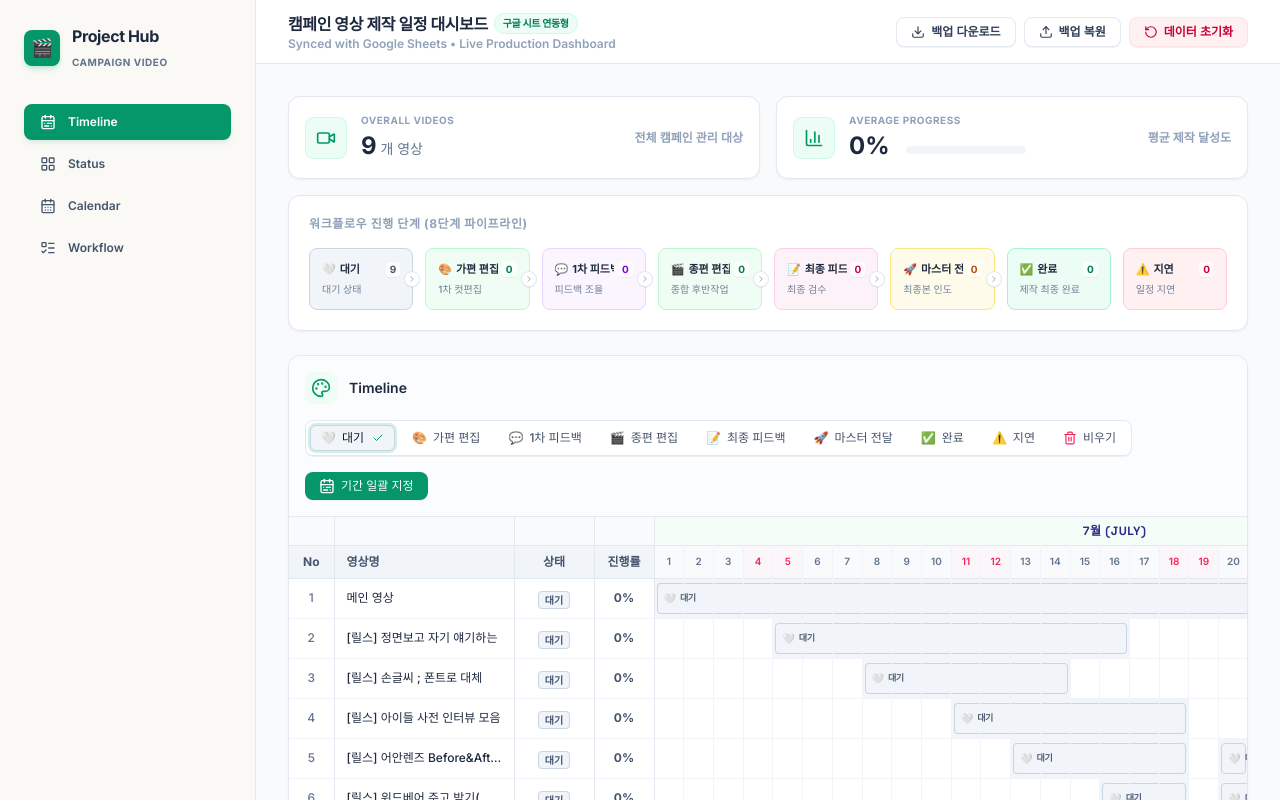
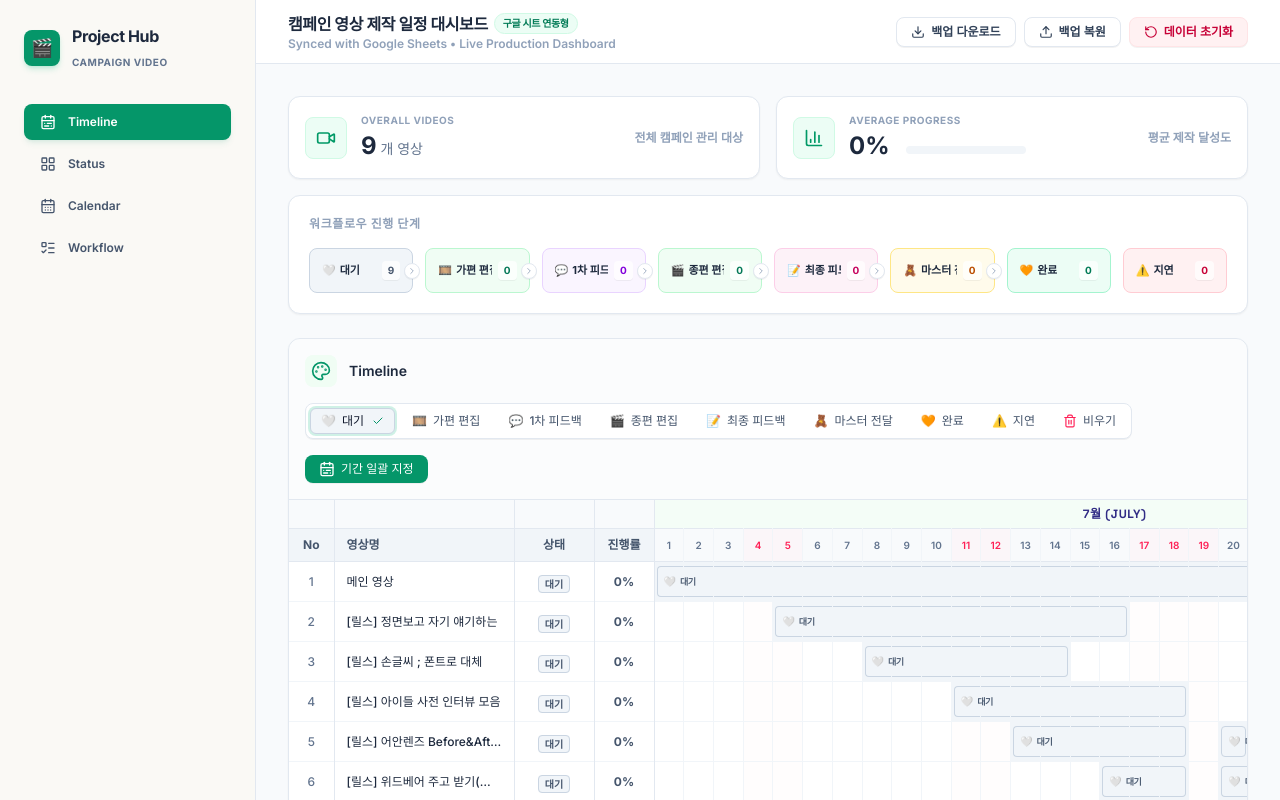
Before and after one commit to sinhyelee-svg/Project-Hub, a React (Vite) app: page / in a window 1280 px wide. Shown: the top 800 px of the page. Built offline with nearby package versions, Linux system fonts and the light colour scheme.

Commit message:
feat: update UI dashboard styling and calendar logic
- Refactor pipeline summary display
- Add holiday/weekend highlighting to calendar
- Update status emojis and progress bar visuals
- Clean up table headers and project metadata

```diff
--- a/index.html
+++ b/index.html
@@ -3,7 +3,7 @@
   <head>
     <meta charset="UTF-8" />
     <meta name="viewport" content="width=device-width, initial-scale=1.0" />
-    <title>Welcome to my Project Hub</title>
+    <title>My Google AI Studio App</title>
   </head>
   <body>
     <div id="root"></div>
--- a/src/components/CalendarView.tsx
+++ b/src/components/CalendarView.tsx
@@ -122,6 +122,15 @@ export const CalendarView: React.FC<CalendarViewProps> = ({ videos }) => {
             const isSelected = selectedDay === day;
             const daySchedules = getSchedulesForDate(day);
             const isWeekend = (day + offset - 1) % 7 === 0 || (day + offset - 1) % 7 === 6;
+            const holidayName =
+              currentMonth === 7 && day === 17
+                ? '제헌절'
+                : currentMonth === 9 && (day === 24 || day === 25 || day === 26)
+                ? '추석 연휴'
+                : null;
+            const isHoliday = !!holidayName;
+            const isSunday = (day + offset - 1) % 7 === 0;
+            const isSaturday = (day + offset - 1) % 7 === 6;
 
             return (
               <button
@@ -130,6 +139,8 @@ export const CalendarView: React.FC<CalendarViewProps> = ({ videos }) => {
                 className={`relative min-h-[110px] rounded-xl border p-2 flex flex-col justify-start items-stretch text-left transition-all ${
                   isSelected
                     ? 'border-indigo-600 bg-indigo-50/30 shadow-2xs ring-2 ring-indigo-600/10'
+                    : isHoliday || isSunday
+                    ? 'border-rose-100 bg-rose-50/5 hover:bg-rose-50/20 hover:border-rose-300'
                     : 'border-slate-100 bg-white hover:bg-slate-50 hover:border-slate-300'
                 }`}
               >
@@ -138,14 +149,14 @@ export const CalendarView: React.FC<CalendarViewProps> = ({ videos }) => {
                   className={`text-xs font-bold mb-1.5 ${
                     isSelected
                       ? 'text-indigo-700 font-extrabold'
-                      : isWeekend
-                      ? (day + offset - 1) % 7 === 0
-                        ? 'text-rose-500'
-                        : 'text-indigo-500'
+                      : isSunday || isHoliday
+                      ? 'text-rose-500'
+                      : isSaturday
+                      ? 'text-indigo-500'
                       : 'text-slate-700'
                   }`}
                 >
-                  {day}
+                  {day} {isHoliday && <span className="text-[9px] font-normal text-rose-400 select-none ml-1">{holidayName}</span>}
                 </span>
 
                 {/* Direct Detail Schedules */}
--- a/src/components/DashboardStats.tsx
+++ b/src/components/DashboardStats.tsx
@@ -94,10 +94,10 @@ export const DashboardStats: React.FC<DashboardStatsProps> = ({ videos }) => {
         </motion.div>
       </div>
 
-      {/* 8-Stage Unified Pipeline Row */}
+      {/* Unified Pipeline Row */}
       <div className="bg-white rounded-xl border border-slate-200 shadow-xs p-5" id="pipeline-container">
         <h3 className="text-xs font-extrabold text-slate-400 uppercase tracking-wider mb-4 flex items-center gap-1.5">
-          <span>워크플로우 진행 단계 (8단계 파이프라인)</span>
+          <span>워크플로우 진행 단계</span>
         </h3>
 
         <div className="grid grid-cols-2 sm:grid-cols-4 lg:grid-cols-8 gap-3" id="pipeline-steps-grid">
@@ -113,20 +113,17 @@ export const DashboardStats: React.FC<DashboardStatsProps> = ({ videos }) => {
                 initial="hidden"
                 animate="visible"
                 variants={cardVariants}
-                className={`relative rounded-lg p-3 border transition-all duration-200 ${meta.bg} ${meta.border} flex flex-col justify-between`}
+                className={`relative rounded-lg p-3 border transition-all duration-200 ${meta.bg} ${meta.border} flex items-center justify-between`}
                 id={`pipeline-step-${stage.status}`}
               >
-                <div>
-                  <div className="flex items-center justify-between gap-1 mb-1">
+                <div className="flex items-center justify-between gap-1.5 w-full">
                   <span className="text-[11px] font-bold text-slate-800 flex items-center gap-1 truncate">
                     <span>{meta.emoji}</span>
                     <span>{stage.label}</span>
                   </span>
-                    <span className={`text-[10px] px-1 py-0.2 rounded font-black shrink-0 ${meta.color} bg-white/70 shadow-2xs`}>
+                  <span className={`text-[10px] px-1.5 py-0.5 rounded font-black shrink-0 ${meta.color} bg-white/70 shadow-2xs`}>
                     {count}
                   </span>
-                  </div>
-                  <p className="text-[10px] text-slate-500/90 font-medium truncate">{stage.desc}</p>
                 </div>
 
                 {/* Connective Flow Arrows for Desktop screens */}
--- a/src/components/GanttTimeline.tsx
+++ b/src/components/GanttTimeline.tsx
@@ -3,6 +3,29 @@ import { VideoItem, SchedulePhase } from '../types';
 import { DATE_LIST, PHASE_META, STATUS_META } from '../data';
 import { Palette, Trash2, CalendarRange, MousePointerClick, ChevronRight, Check } from 'lucide-react';
 import { motion } from 'motion/react';
+
+// Helper to identify Sunday/Saturdays or Korean Holidays
+const isRedDay = (dateStr: string): boolean => {
+  const [mStr, dStr] = dateStr.split('/');
+  const month = parseInt(mStr);
+  const dayNum = parseInt(dStr);
+
+  // Specific requested holidays
+  if (month === 7 && dayNum === 17) return true;
+  if (month === 9 && (dayNum === 24 || dayNum === 25 || dayNum === 26)) return true;
+
+  // Weekends
+  if (month === 7) {
+    return (dayNum + 2) % 7 === 6 || (dayNum + 2) % 7 === 0; // July 1 is Wed
+  }
+  if (month === 8) {
+    return (dayNum + 5) % 7 === 6 || (dayNum + 5) % 7 === 0; // Aug 1 is Sat
+  }
+  if (month === 9) {
+    return (dayNum + 1) % 7 === 6 || (dayNum + 1) % 7 === 0; // Sep 1 is Tue
+  }
+  return false;
+};
 
 interface GanttTimelineProps {
   videos: VideoItem[];
@@ -270,12 +293,12 @@ export const GanttTimeline: React.FC<GanttTimelineProps> = ({
               {Array.from({ length: 31 }).map((_, d) => {
                 const dayNum = d + 1;
                 const dayStr = `${dayNum}`;
-                const isWeekend = (dayNum + 2) % 7 === 6 || (dayNum + 2) % 7 === 0; // July 1 is Wed
+                const isHolidayOrWeekend = isRedDay(`7/${dayNum}`);
                 return (
                   <th
                     key={`july-${dayStr}`}
                     className={`text-center text-[10px] font-semibold w-7 min-w-7 py-2 border-r border-slate-100 ${
-                      isWeekend ? 'bg-rose-50/40 text-rose-500' : 'text-slate-500'
+                      isHolidayOrWeekend ? 'bg-rose-50/40 text-rose-500' : 'text-slate-500'
                     }`}
                   >
                     {dayStr}
@@ -287,12 +310,12 @@ export const GanttTimeline: React.FC<GanttTimelineProps> = ({
               {Array.from({ length: 31 }).map((_, d) => {
                 const dayNum = d + 1;
                 const dayStr = `${dayNum}`;
-                const isWeekend = (dayNum + 5) % 7 === 6 || (dayNum + 5) % 7 === 0; // Aug 1 is Sat
+                const isHolidayOrWeekend = isRedDay(`8/${dayNum}`);
                 return (
                   <th
                     key={`august-${dayStr}`}
                     className={`text-center text-[10px] font-semibold w-7 min-w-7 py-2 border-r border-slate-100 ${
-                      isWeekend ? 'bg-rose-50/40 text-rose-500' : 'text-slate-500'
+                      isHolidayOrWeekend ? 'bg-rose-50/40 text-rose-500' : 'text-slate-500'
                     }`}
                   >
                     {dayStr}
@@ -304,12 +327,12 @@ export const GanttTimeline: React.FC<GanttTimelineProps> = ({
               {Array.from({ length: 30 }).map((_, d) => {
                 const dayNum = d + 1;
                 const dayStr = `${dayNum}`;
-                const isWeekend = (dayNum + 1) % 7 === 6 || (dayNum + 1) % 7 === 0; // Sep 1 is Tue
+                const isHolidayOrWeekend = isRedDay(`9/${dayNum}`);
                 return (
                   <th
                     key={`september-${dayStr}`}
                     className={`text-center text-[10px] font-semibold w-7 min-w-7 py-2 border-r border-slate-100 ${
-                      isWeekend ? 'bg-rose-50/40 text-rose-500' : 'text-slate-500'
+                      isHolidayOrWeekend ? 'bg-rose-50/40 text-rose-500' : 'text-slate-500'
                     }`}
                   >
                     {dayStr}
@@ -370,7 +393,7 @@ export const GanttTimeline: React.FC<GanttTimelineProps> = ({
                       onMouseEnter={() => handleMouseEnter(video.id, date)}
                       className={`relative text-center border-r border-slate-100 p-0 h-10 transition-all select-none hover:opacity-85 overflow-visible ${
                         phase !== '' ? (isConnectedLeft ? 'z-10' : 'z-[15]') : 'z-0'
-                      } ${meta ? meta.bg : 'bg-transparent'}`}
+                      } ${meta ? meta.bg : (isRedDay(date) ? 'bg-rose-50/15' : 'bg-transparent')}`}
                       title={`${video.name} - ${date}: ${phase || '지정 없음'}`}
                     >
                       {/* Interactive block overlay */}
--- a/src/components/KanbanBoard.tsx
+++ b/src/components/KanbanBoard.tsx
@@ -12,12 +12,12 @@ interface KanbanBoardProps {
 export const KanbanBoard: React.FC<KanbanBoardProps> = ({ videos, onUpdateVideoStatus }) => {
   const columns: { status: VideoStatus; title: string; meta: any }[] = [
     { status: '대기', title: '🤍 대기', meta: STATUS_META['대기'] },
-    { status: '가편 편집', title: '🎨 가편 편집', meta: STATUS_META['가편 편집'] },
+    { status: '가편 편집', title: '🎞️ 가편 편집', meta: STATUS_META['가편 편집'] },
     { status: '1차 피드백', title: '💬 1차 피드백', meta: STATUS_META['1차 피드백'] },
     { status: '종편 편집', title: '🎬 종편 편집', meta: STATUS_META['종편 편집'] },
     { status: '최종 피드백', title: '📝 최종 피드백', meta: STATUS_META['최종 피드백'] },
-    { status: '마스터 전달', title: '🚀 마스터 전달', meta: STATUS_META['마스터 전달'] },
-    { status: '완료', title: '✅ 완료', meta: STATUS_META['완료'] },
+    { status: '마스터 전달', title: '🧸 마스터 전달', meta: STATUS_META['마스터 전달'] },
+    { status: '완료', title: '🧡 완료', meta: STATUS_META['완료'] },
     { status: '지연', title: '⚠️ 지연', meta: STATUS_META['지연'] },
   ];
 
--- a/src/components/VideoListTable.tsx
+++ b/src/components/VideoListTable.tsx
@@ -134,7 +134,7 @@ export const VideoListTable: React.FC<VideoListTableProps> = ({
               <th className="py-3 px-4 min-w-[220px]">영상명</th>
               <th className="py-3 px-4 w-[160px]">상태</th>
               <th className="py-3 px-4 min-w-[200px]">진행률</th>
-              <th className="py-3 px-4 min-w-[220px]">비고 (비고/특이사항)</th>
+              <th className="py-3 px-4 min-w-[220px]">비고</th>
               <th className="py-3 px-4 w-16 text-center">삭제</th>
             </tr>
           </thead>
@@ -232,24 +232,26 @@ export const VideoListTable: React.FC<VideoListTableProps> = ({
                           step="5"
                           value={video.progress}
                           onChange={(e) => onUpdateVideoField(video.id, 'progress', Number(e.target.value))}
-                          className="flex-1 h-1.5 bg-slate-100 rounded-lg appearance-none cursor-pointer accent-indigo-600 focus:outline-hidden"
+                          className="flex-1 h-1.5 rounded-lg appearance-none cursor-pointer accent-indigo-600 focus:outline-hidden"
+                          style={{
+                            background: `linear-gradient(to right, ${
+                              video.status === '완료'
+                                ? '#10b981' // emerald-500
+                                : video.status === '지연'
+                                ? '#f43f5e' // rose-500
+                                : '#4f46e5' // indigo-600
+                            } 0%, ${
+                              video.status === '완료'
+                                ? '#10b981'
+                                : video.status === '지연'
+                                ? '#f43f5e'
+                                : '#4f46e5'
+                            } ${video.progress}%, #e2e8f0 ${video.progress}%, #e2e8f0 100%)`
+                          }}
                         />
                         <span className="w-10 text-right font-bold text-slate-700 tabular-nums">
                           {video.progress}%
                         </span>
-                      </div>
-                      {/* Mini progress background bar */}
-                      <div className="w-full h-1 bg-slate-100 rounded-full mt-1.5 overflow-hidden">
-                        <div
-                          className={`h-full rounded-full transition-all duration-300 ${
-                            video.status === '완료'
-                              ? 'bg-emerald-500'
-                              : video.status === '지연'
-                              ? 'bg-rose-500'
-                              : 'bg-indigo-500'
-                          }`}
-                          style={{ width: `${video.progress}%` }}
-                        />
                       </div>
                     </td>
 
--- a/src/data.ts
+++ b/src/data.ts
@@ -172,7 +172,7 @@ export const PHASE_META: Record<
     color: 'text-blue-700',
     bg: 'bg-blue-50',
     border: 'border-blue-200',
-    emoji: '🎨',
+    emoji: '🎞️',
   },
   '1차 피드백': {
     label: '1차 피드백',
@@ -200,14 +200,14 @@ export const PHASE_META: Record<
     color: 'text-amber-700',
     bg: 'bg-amber-50',
     border: 'border-amber-200',
-    emoji: '🚀',
+    emoji: '🧸',
   },
   '완료': {
     label: '완료',
     color: 'text-emerald-700',
     bg: 'bg-emerald-50',
     border: 'border-emerald-200',
-    emoji: '✅',
+    emoji: '🧡',
   },
   '지연': {
     label: '지연',
```
Lines whose indentation alone changed are shown as unchanged.
